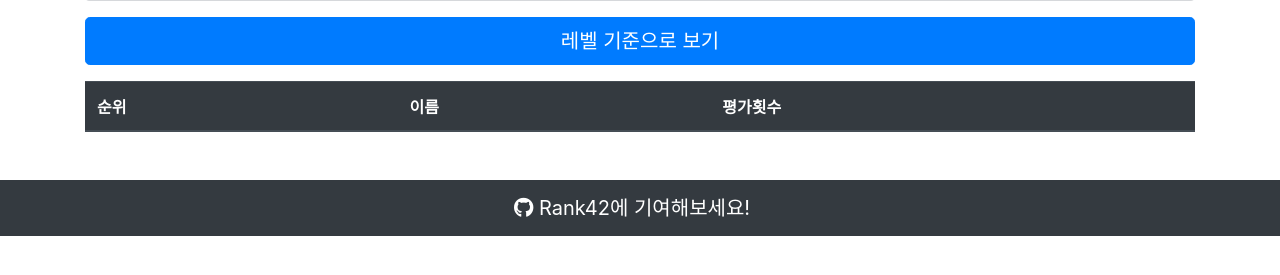
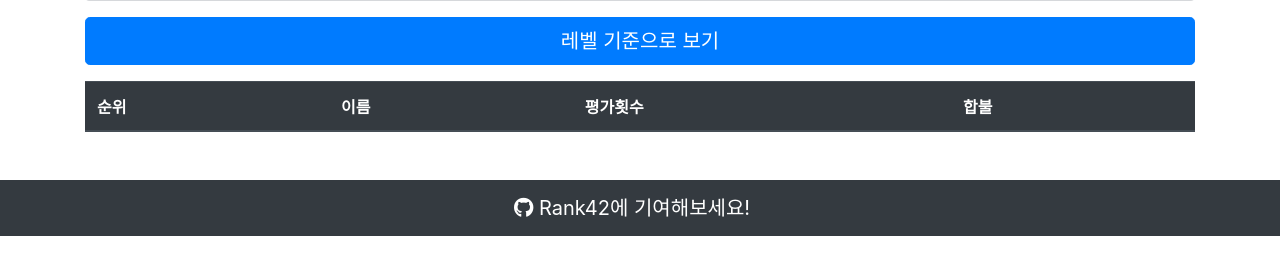
Before and after one commit to progresshans/seoul42-v1, a Django app: page /piscine/list/ in a window 1280 px wide. Shown: the part 145-420 px from the top of the page. Run offline with Django 3.2, Linux system fonts and the light colour scheme; the visitor is signed in with stand-in values (Sample User, id 1); lists and menus that the app fills with data are empty; some libraries are stand-ins or nearby versions.

Commit message:
피시너 합불 관련 기능 추가

```diff
--- a/rank42/templates/piscine/piscine_list.html
+++ b/rank42/templates/piscine/piscine_list.html
@@ -16,7 +16,7 @@
                 <th scope="col">순위</th>
                 <th scope="col">이름</th>
                 <th scope="col">{{ sort_value }}</th>
-{#                <th scope="col">합불</th>#}
+                <th scope="col">합불</th>
             </tr>
         </thead>
         <tbody>
@@ -29,11 +29,11 @@
                     {% else %}
                         <td>{{ piscine_ft_user.peer_count }}</td>
                     {% endif %}
-{#                    {% if piscine_ft_user.is_pass == True %}#}
-{#                        <td style="color: blue">합</td>#}
-{#                    {% else %}#}
-{#                        <td style="color: red">불</td>#}
-{#                    {% endif %}#}
+                    {% if piscine_ft_user.is_pass == True %}
+                        <td style="color: blue">합</td>
+                    {% else %}
+                        <td style="color: red">불</td>
+                    {% endif %}
                 </tr>
             {% endfor %}
         </tbody>
```
